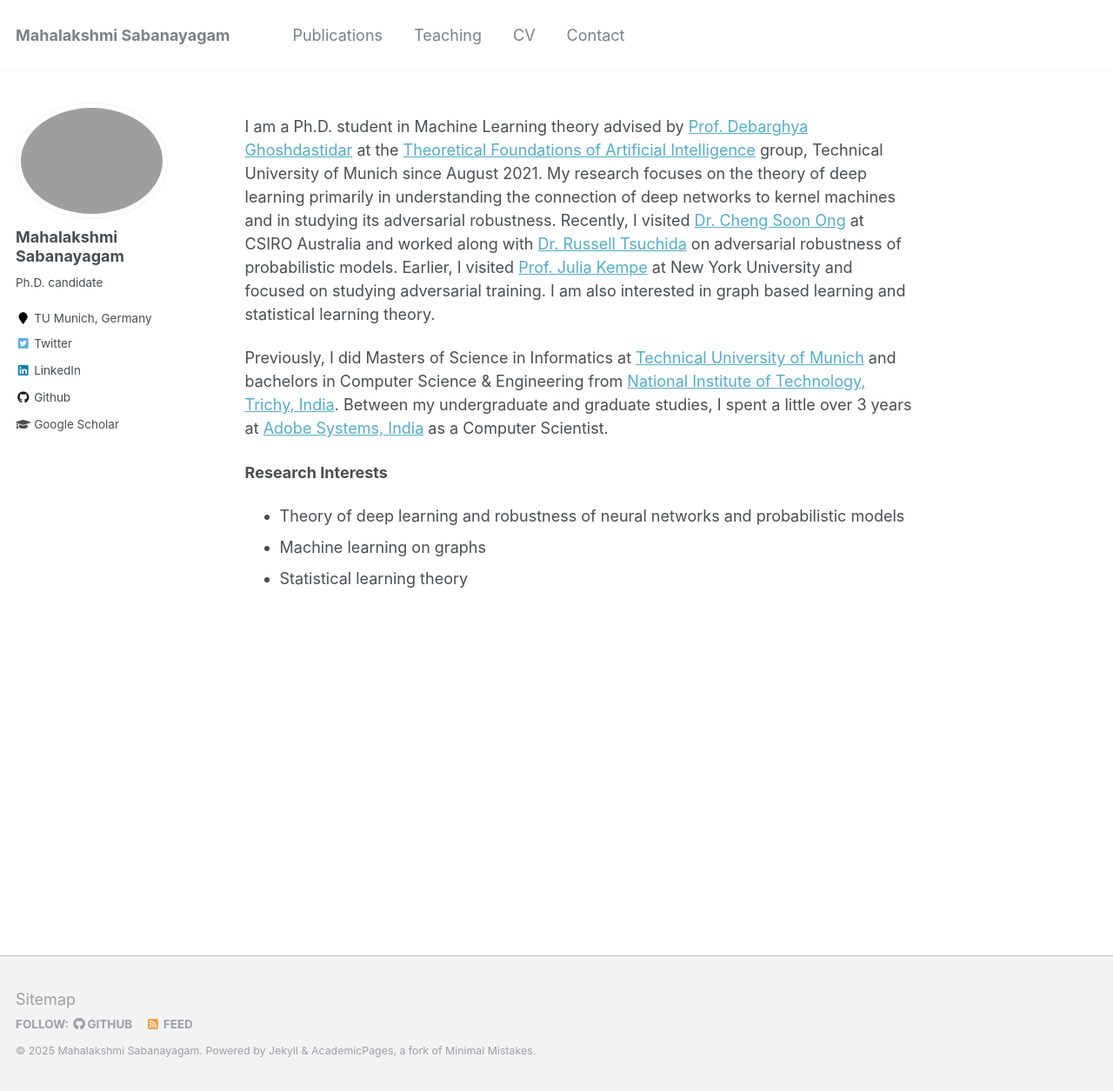
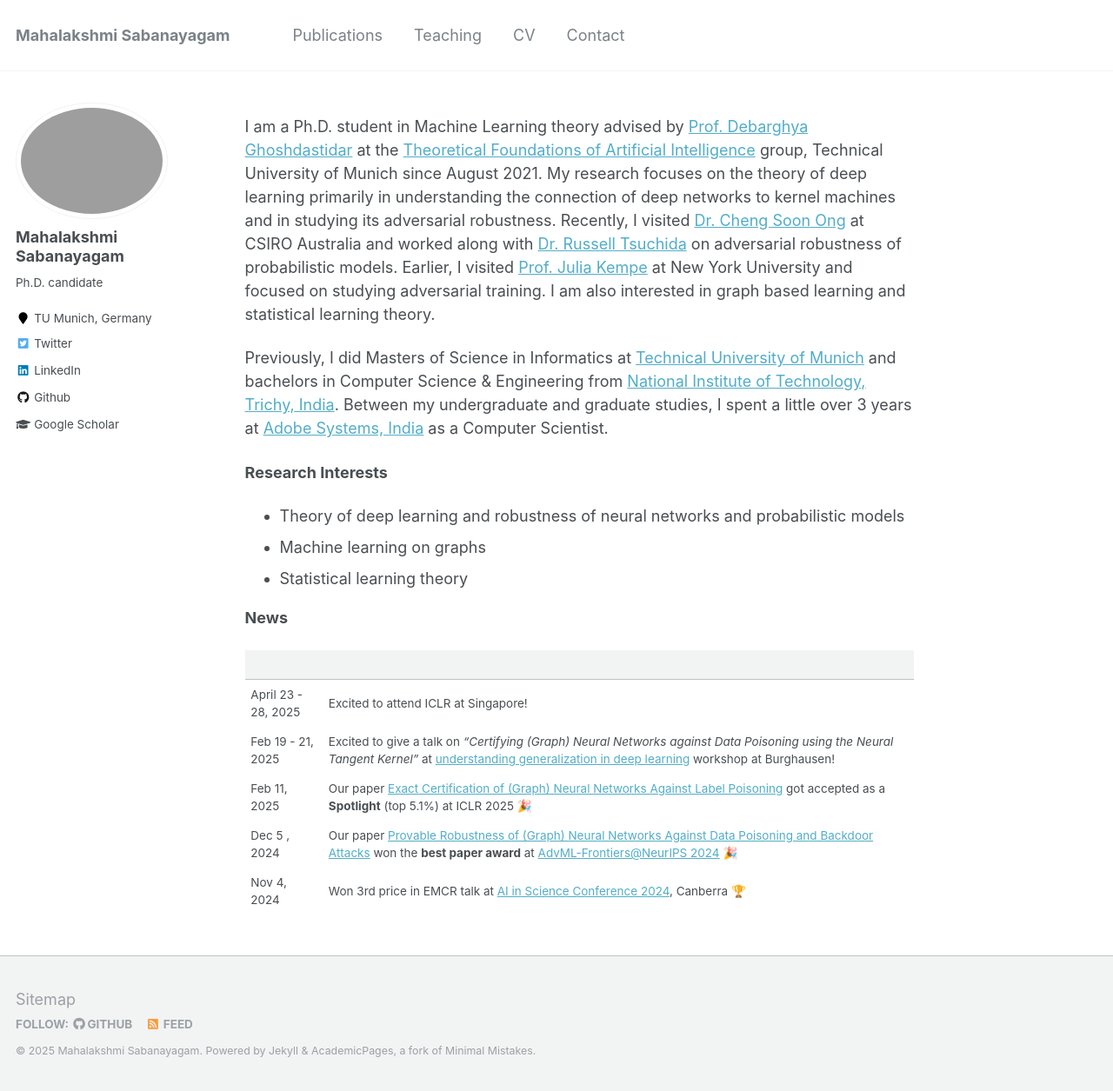
Before and after one commit to mahalakshmi-sabanayagam/mahalakshmi-sabanayagam.github.io, a Jekyll site: the page built from _pages/about.md, in a window 1280 px wide and 1255 px high. Shown: the whole window at 87% size. Built offline with Jekyll 4.4.1, drawn with Linux system fonts in a browser that asks for light colours.

```diff
--- a/_pages/about.md
+++ b/_pages/about.md
@@ -21,3 +21,26 @@ Between my undergraduate and graduate studies, I spent a little over 3 years at
 * Theory of deep learning and robustness of neural networks and probabilistic models
 * Machine learning on graphs
 * Statistical learning theory
+
+**News**
+
+<style>
+table {
+    border-collapse: collapse;
+}
+table, th, td {
+   border: none;
+}
+blockquote {
+    border-left: none;
+    padding-left: 10px;
+}
+</style>
+
+|                   	|                                                                                                                                                                                                           	|
+|-------------------	|-----------------------------------------------------------------------------------------------------------------------------------------------------------------------------------------------------------	|
+| April 23 - 28, 2025 | Excited to attend ICLR at Singapore!
+| Feb 19 - 21, 2025 	| Excited to give a talk on  *"Certifying (Graph) Neural Networks against Data Poisoning using the Neural Tangent Kernel"* at [understanding generalization in deep learning](https://www.math.cit.tum.de/math/forschung/gruppen/data-science/events/understanding-generalization-in-deep-learning/) workshop at Burghausen! 	|
+| Feb 11, 2025      	| Our paper [Exact Certification of (Graph) Neural Networks Against Label Poisoning](https://arxiv.org/pdf/2412.00537) got accepted as a **Spotlight** (top 5.1%) at ICLR 2025  🎉           	|
+| Dec 5 , 2024 | Our paper [Provable Robustness of (Graph) Neural Networks Against Data Poisoning and Backdoor Attacks](https://arxiv.org/pdf/2407.10867) won the **best paper award** at [AdvML-Frontiers@NeurIPS 2024](https://advml-frontier.github.io/) 🎉 |
+| Nov 4, 2024| Won 3rd price in EMCR talk at [AI in Science Conference 2024](https://www.anu.edu.au/events/ai-in-science), Canberra 🏆 |
```
Also changed, not shown: _pages/publications.md (+5 -2 lines), _pages/teaching.md (+2 -1 lines).
